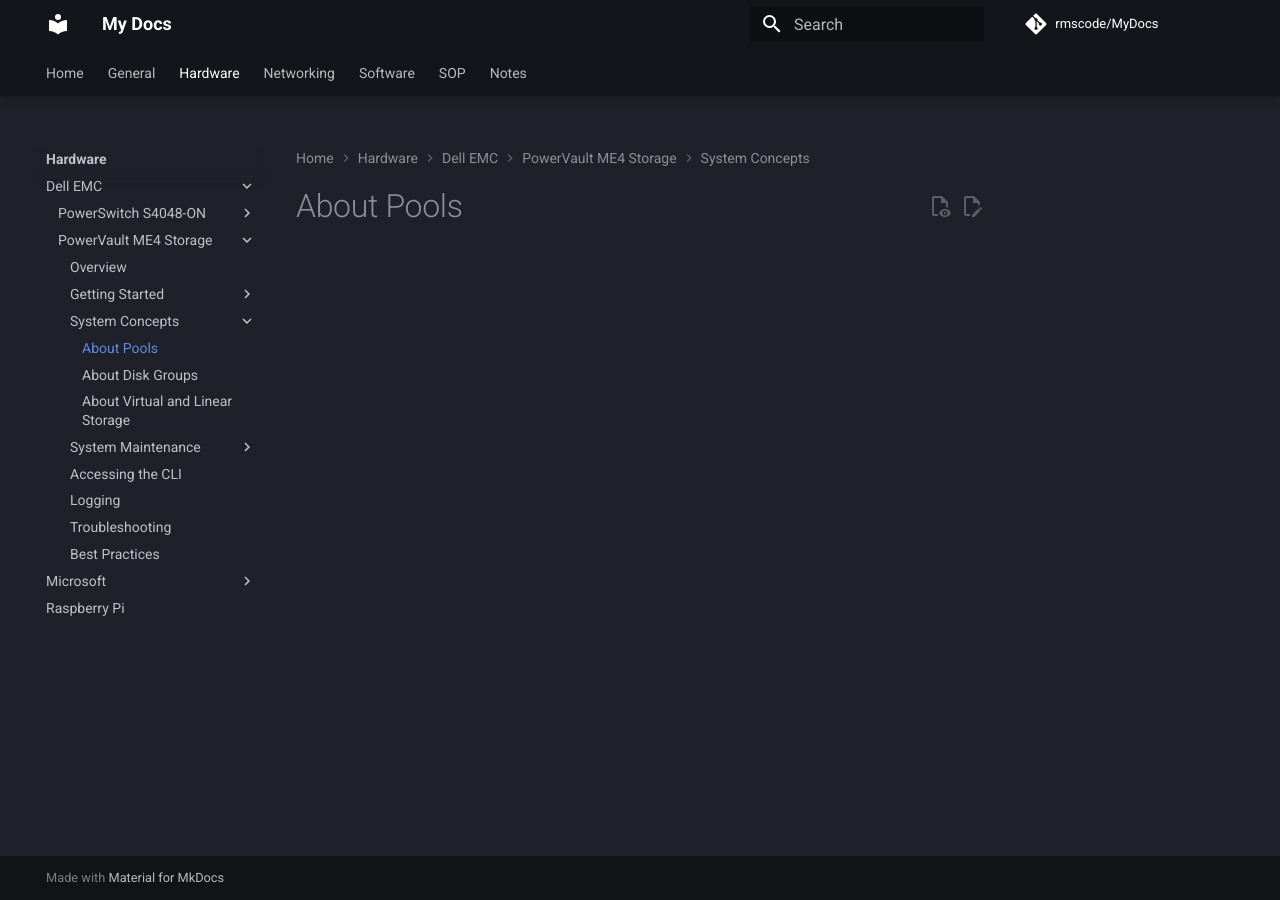
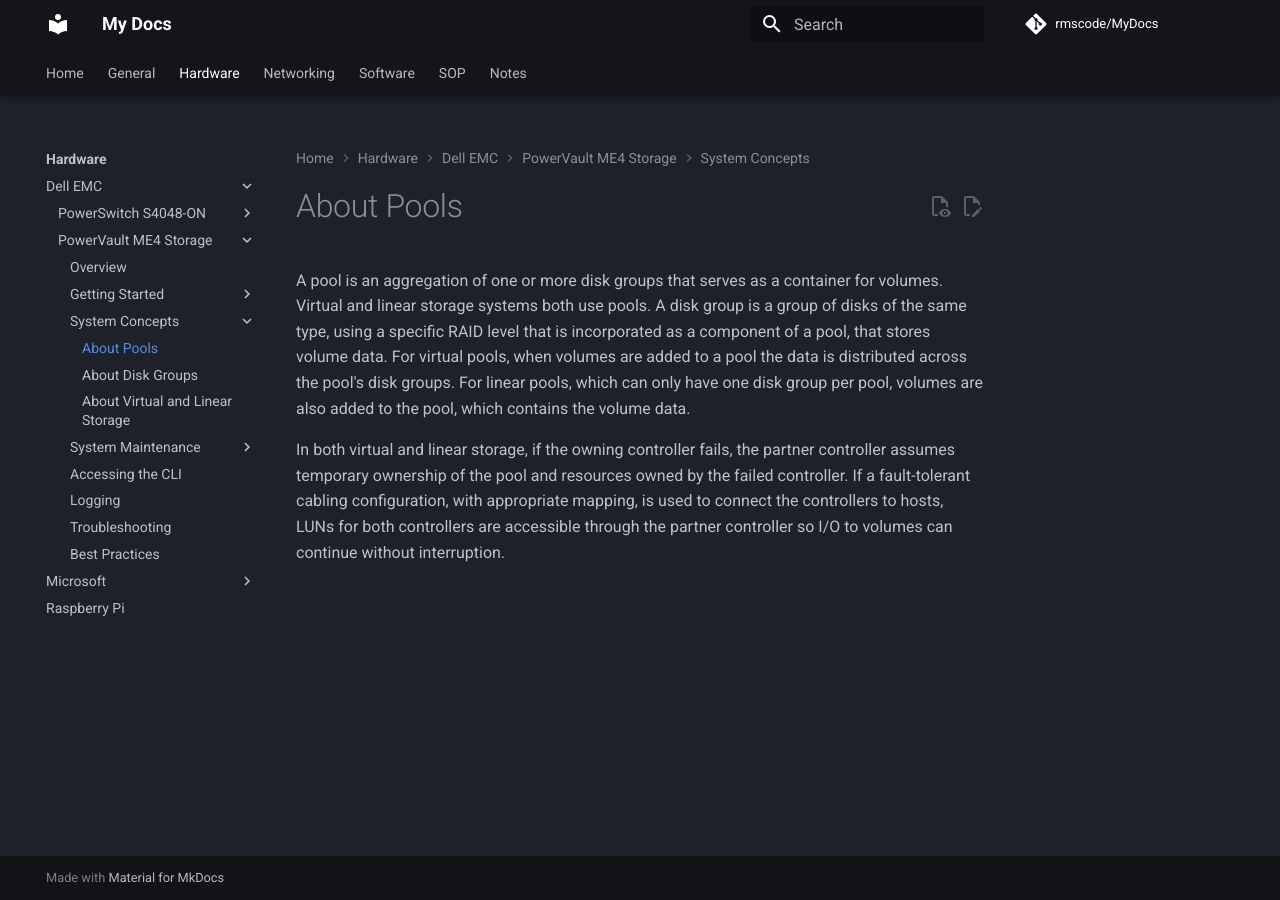
Before and after one commit to rmscode/binary-garden, an MkDocs documentation site: the page built from docs/hardware/dell-emc/powervault-me4/me4-pools.md, in a window 1280 px wide. Built offline with MkDocs 1.6.1 and Material for MkDocs 9.7.7, drawn with Linux system fonts in a browser that asks for light colours; comment, search, counter and statistics services are not loaded.

Commit message:
Update me4-pools.md

```diff
--- a/docs/hardware/dell-emc/powervault-me4/me4-pools.md
+++ b/docs/hardware/dell-emc/powervault-me4/me4-pools.md
@@ -1 +1,5 @@
 # About Pools
+
+A pool is an aggregation of one or more disk groups that serves as a container for volumes. Virtual and linear storage systems both use pools. A disk group is a group of disks of the same type, using a specific RAID level that is incorporated as a component of a pool, that stores volume data. For virtual pools, when volumes are added to a pool the data is distributed across the pool's disk groups. For linear pools, which can only have one disk group per pool, volumes are also added to the pool, which contains the volume data.
+
+In both virtual and linear storage, if the owning controller fails, the partner controller assumes temporary ownership of the pool and resources owned by the failed controller. If a fault-tolerant cabling configuration, with appropriate mapping, is used to connect the controllers to hosts, LUNs for both controllers are accessible through the partner controller so I/O to volumes can continue without interruption.
```
